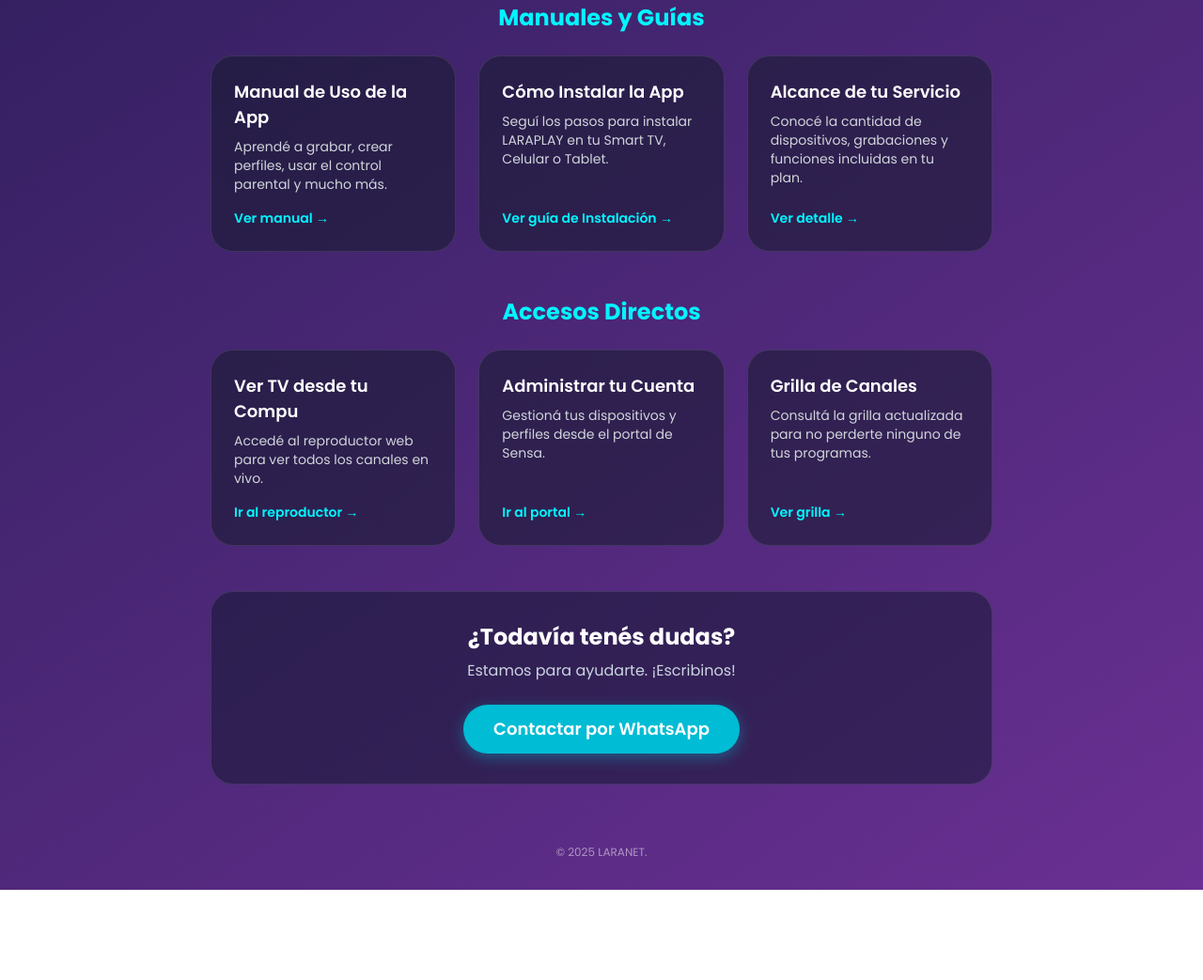
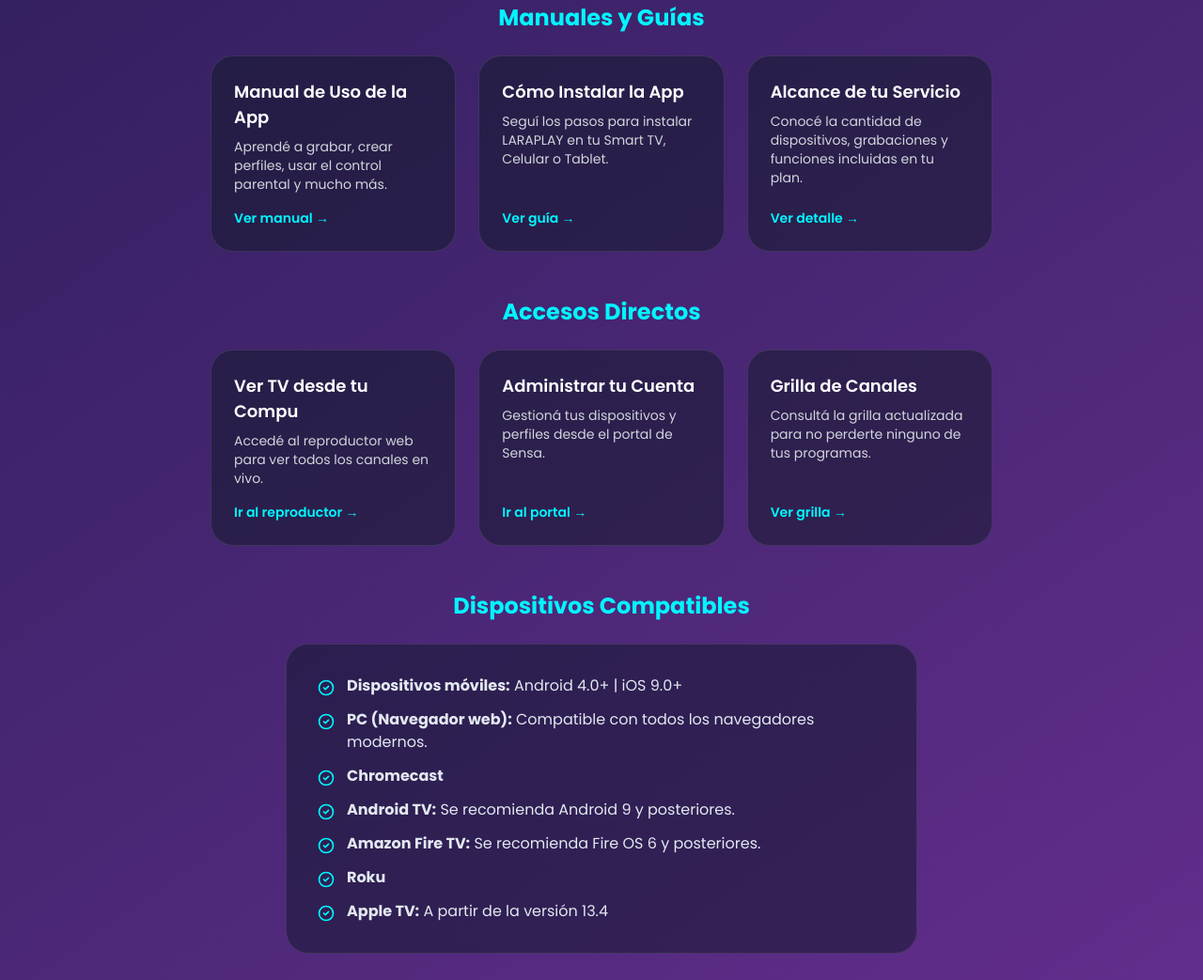
Before and after one commit to agustinSC2034/Laraplay, a plain HTML site: page index.html in a window 1280 px wide. Shown: the part 309-1352 px from the top of the page at 94% size. Before the commit the page ends 1256 px from the top, so only its background shows below. Drawn offline with nearby package versions, Linux system fonts and the light colour scheme.

Commit message:
dispositivos compatibles

```diff
--- a/index.html
+++ b/index.html
@@ -4,7 +4,6 @@
     <meta charset="UTF-8">
     <meta name="viewport" content="width=device-width, initial-scale=1.0">
     <title>LARAPLAY | Centro de Ayuda</title>
-    <link rel="icon" type="image/png" href="https://i.postimg.cc/Gt6trg22/laranet-icon.png">
     <script src="https://cdn.tailwindcss.com"></script>
     <link rel="preconnect" href="https://fonts.googleapis.com">
     <link rel="preconnect" href="https://fonts.gstatic.com" crossorigin>
@@ -31,7 +30,7 @@
             display: flex;
             flex-direction: column;
             height: 100%;
-            text-decoration: none; /* Para que los links no se subrayen */
+            text-decoration: none;
         }
         .link-card:hover {
             transform: translateY(-5px);
@@ -45,7 +44,7 @@
         }
         .link-card p {
             flex-grow: 1;
-            color: #d1d5db; /* Un gris más claro para mejor lectura */
+            color: #d1d5db;
         }
         .link-card .link-text {
             color: #00f6ff;
@@ -82,23 +81,17 @@
         <div class="mb-12">
             <h2 class="text-2xl font-bold mb-6 text-center brand-cyan">Manuales y Guías</h2>
             <div class="grid grid-cols-1 md:grid-cols-3 gap-6">
-
-                <!-- Card: Manual de Uso -->
-                <a href="https://drive.google.com/file/d/1vpI9lnq-4iAu7H3NaHJBIldGonot8fWG/view?usp=drive_link" target="_blank" class="link-card">
+                <a href="https://agustinsc2034.github.io/Laraplay/manuales/Manual%20de%20Uso%20Laraplay.pdf" target="_blank" class="link-card">
                     <h3>Manual de Uso de la App</h3>
                     <p class="text-sm mt-2 mb-4">Aprendé a grabar, crear perfiles, usar el control parental y mucho más.</p>
                     <span class="link-text">Ver manual →</span>
                 </a>
-
-                <!-- Card: Guía de Instalación -->
-                <a href="https://drive.google.com/file/d/1uIObs55UAb7eWF2C6ySPMP-LvYmHAX2Q/view?usp=drive_link" target="_blank" class="link-card">
+                <a href="https://agustinsc2034.github.io/Laraplay/manuales/Como%20instalar%20la%20app%20en%20TV%20y%20celulares.pdf" target="_blank" class="link-card">
                     <h3>Cómo Instalar la App</h3>
                     <p class="text-sm mt-2 mb-4">Seguí los pasos para instalar LARAPLAY en tu Smart TV, Celular o Tablet.</p>
-                    <span class="link-text">Ver guía de Instalación →</span>
+                    <span class="link-text">Ver guía →</span>
                 </a>
-
-                <!-- Card: Alcance del Servicio -->
-                <a href="https://drive.google.com/file/d/1Y25a4LPg5xCG6Gbn1905xvRWVopiRBU9/view?usp=sharing" target="_blank" class="link-card">
+                <a href="https://agustinsc2034.github.io/Laraplay/manuales/Alcance%20del%20servicio.pdf" target="_blank" class="link-card">
                     <h3>Alcance de tu Servicio</h3>
                     <p class="text-sm mt-2 mb-4">Conocé la cantidad de dispositivos, grabaciones y funciones incluidas en tu plan.</p>
                     <span class="link-text">Ver detalle →</span>
@@ -120,13 +113,52 @@
                     <p class="text-sm mt-2 mb-4">Gestioná tus dispositivos y perfiles desde el portal de Sensa.</p>
                     <span class="link-text">Ir al portal →</span>
                 </a>
-                <a href="https://drive.google.com/file/d/1XnHIXSdBUm5nafz1qLduQ6bueopZcLu0/view?usp=sharing" target="_blank" class="link-card">
+                <a href="https://my.visme.co/view/76njx6n7-4qk5y7r6zewr5r1v#s1" target="_blank" class="link-card">
                     <h3>Grilla de Canales</h3>
                     <p class="text-sm mt-2 mb-4">Consultá la grilla actualizada para no perderte ninguno de tus programas.</p>
                     <span class="link-text">Ver grilla →</span>
                 </a>
              </div>
         </div>
+
+        <!-- =========== NUEVA SECCIÓN DE DISPOSITIVOS COMPATIBLES =========== -->
+        <div class="mb-12">
+            <h2 class="text-2xl font-bold mb-6 text-center brand-cyan">Dispositivos Compatibles</h2>
+            <div class="bg-slate-900/50 border border-white/10 rounded-3xl p-6 sm:p-8 max-w-2xl mx-auto">
+                <ul class="space-y-3 text-slate-200">
+                    <li class="flex items-start">
+                        <svg class="w-5 h-5 brand-cyan mr-3 flex-shrink-0 mt-1" fill="none" stroke="currentColor" viewBox="0 0 24 24" xmlns="http://www.w3.org/2000/svg"><path stroke-linecap="round" stroke-linejoin="round" stroke-width="2" d="M9 12l2 2 4-4m6 2a9 9 0 11-18 0 9 9 0 0118 0z"></path></svg>
+                        <div><strong>Dispositivos móviles:</strong> Android 4.0+ | iOS 9.0+</div>
+                    </li>
+                     <li class="flex items-start">
+                        <svg class="w-5 h-5 brand-cyan mr-3 flex-shrink-0 mt-1" fill="none" stroke="currentColor" viewBox="0 0 24 24" xmlns="http://www.w3.org/2000/svg"><path stroke-linecap="round" stroke-linejoin="round" stroke-width="2" d="M9 12l2 2 4-4m6 2a9 9 0 11-18 0 9 9 0 0118 0z"></path></svg>
+                        <div><strong>PC (Navegador web):</strong> Compatible con todos los navegadores modernos.</div>
+                    </li>
+                    <li class="flex items-start">
+                        <svg class="w-5 h-5 brand-cyan mr-3 flex-shrink-0 mt-1" fill="none" stroke="currentColor" viewBox="0 0 24 24" xmlns="http://www.w3.org/2000/svg"><path stroke-linecap="round" stroke-linejoin="round" stroke-width="2" d="M9 12l2 2 4-4m6 2a9 9 0 11-18 0 9 9 0 0118 0z"></path></svg>
+                        <div><strong>Chromecast</strong></div>
+                    </li>
+                    <li class="flex items-start">
+                        <svg class="w-5 h-5 brand-cyan mr-3 flex-shrink-0 mt-1" fill="none" stroke="currentColor" viewBox="0 0 24 24" xmlns="http://www.w3.org/2000/svg"><path stroke-linecap="round" stroke-linejoin="round" stroke-width="2" d="M9 12l2 2 4-4m6 2a9 9 0 11-18 0 9 9 0 0118 0z"></path></svg>
+                        <div><strong>Android TV:</strong> Se recomienda Android 9 y posteriores.</div>
+                    </li>
+                    <li class="flex items-start">
+                        <svg class="w-5 h-5 brand-cyan mr-3 flex-shrink-0 mt-1" fill="none" stroke="currentColor" viewBox="0 0 24 24" xmlns="http://www.w3.org/2000/svg"><path stroke-linecap="round" stroke-linejoin="round" stroke-width="2" d="M9 12l2 2 4-4m6 2a9 9 0 11-18 0 9 9 0 0118 0z"></path></svg>
+                        <div><strong>Amazon Fire TV:</strong> Se recomienda Fire OS 6 y posteriores.</div>
+                    </li>
+                     <li class="flex items-start">
+                        <svg class="w-5 h-5 brand-cyan mr-3 flex-shrink-0 mt-1" fill="none" stroke="currentColor" viewBox="0 0 24 24" xmlns="http://www.w3.org/2000/svg"><path stroke-linecap="round" stroke-linejoin="round" stroke-width="2" d="M9 12l2 2 4-4m6 2a9 9 0 11-18 0 9 9 0 0118 0z"></path></svg>
+                        <div><strong>Roku</strong></div>
+                    </li>
+                     <li class="flex items-start">
+                        <svg class="w-5 h-5 brand-cyan mr-3 flex-shrink-0 mt-1" fill="none" stroke="currentColor" viewBox="0 0 24 24" xmlns="http://www.w3.org/2000/svg"><path stroke-linecap="round" stroke-linejoin="round" stroke-width="2" d="M9 12l2 2 4-4m6 2a9 9 0 11-18 0 9 9 0 0118 0z"></path></svg>
+                        <div><strong>Apple TV:</strong> A partir de la versión 13.4</div>
+                    </li>
+                </ul>
+            </div>
+        </div>
+        <!-- ================= FIN DE LA NUEVA SECCIÓN ================= -->
+
 
         <!-- Contacto -->
         <div class="text-center bg-slate-900/50 border border-white/10 rounded-3xl p-8">
```
